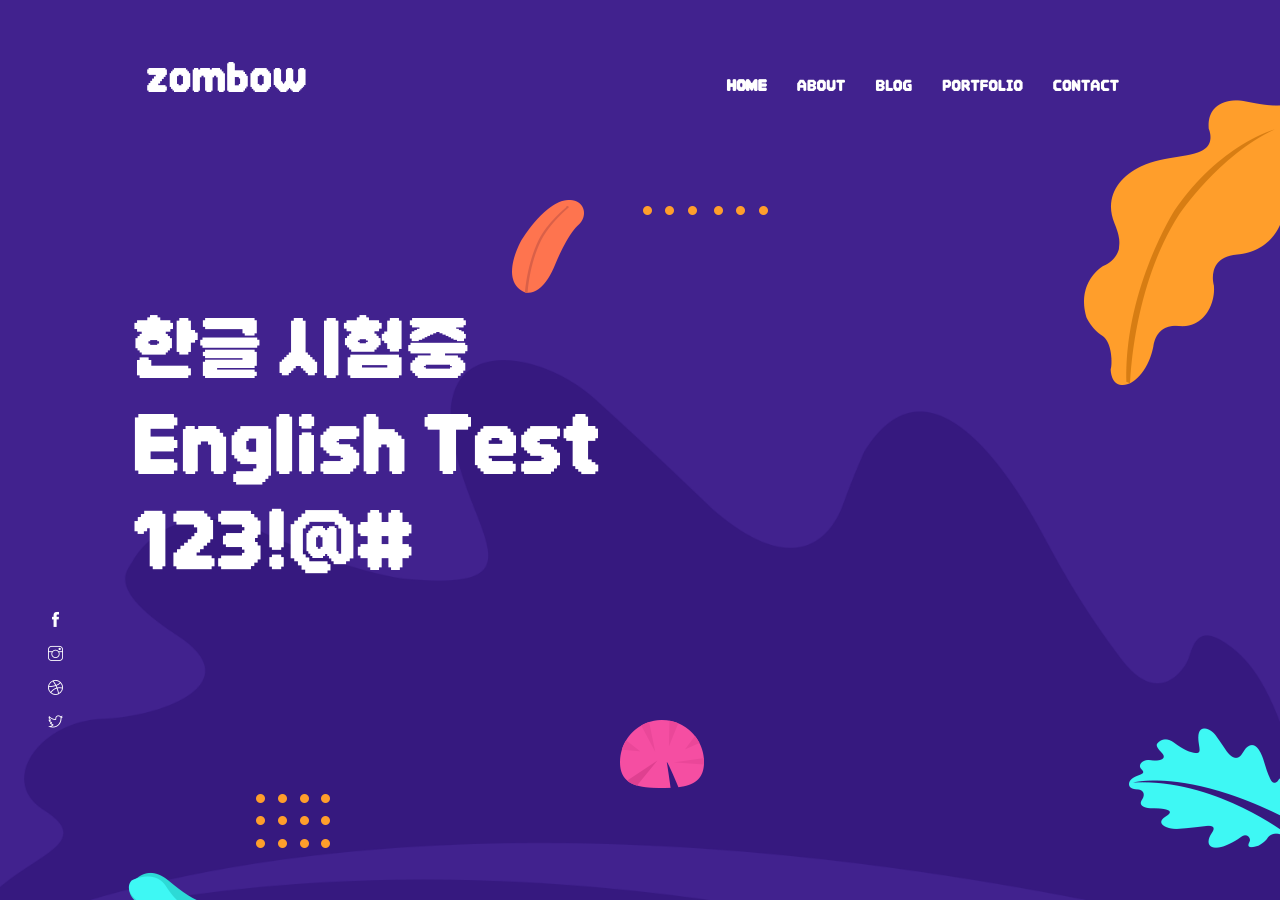
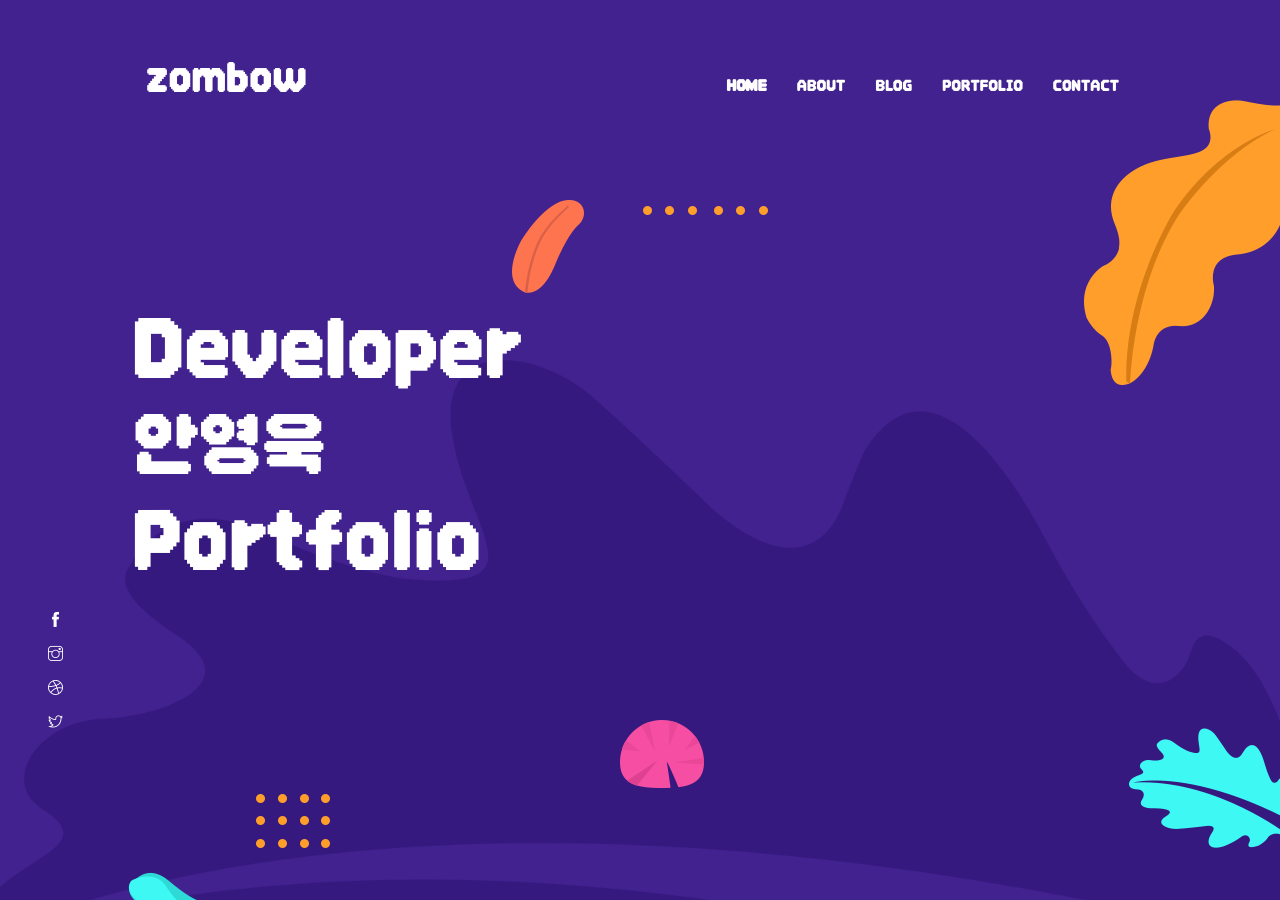
Before and after one commit to zombow/zombow.github.i, a Jekyll site: the page built from index.html, in a window 1280 px wide and 900 px high. Built offline with Jekyll 4.4.1, drawn with Linux system fonts in a browser that asks for light colours.

Commit message:
setting.scss front text changes

```diff
--- a/_data/settings.yml
+++ b/_data/settings.yml
@@ -36,7 +36,7 @@ disqus-identifier: # Add your shortname for Disqus Comment. For example mr-brown
 # Hero Section
 
 hero:
-  hero-title: 한글 시험중 <br> English Test <br> 123!@#
+  hero-title: Developer <br> 안영욱 <br> Portfolio
 
 social:
   - { icon: "ti-facebook", link: "#" }
```
